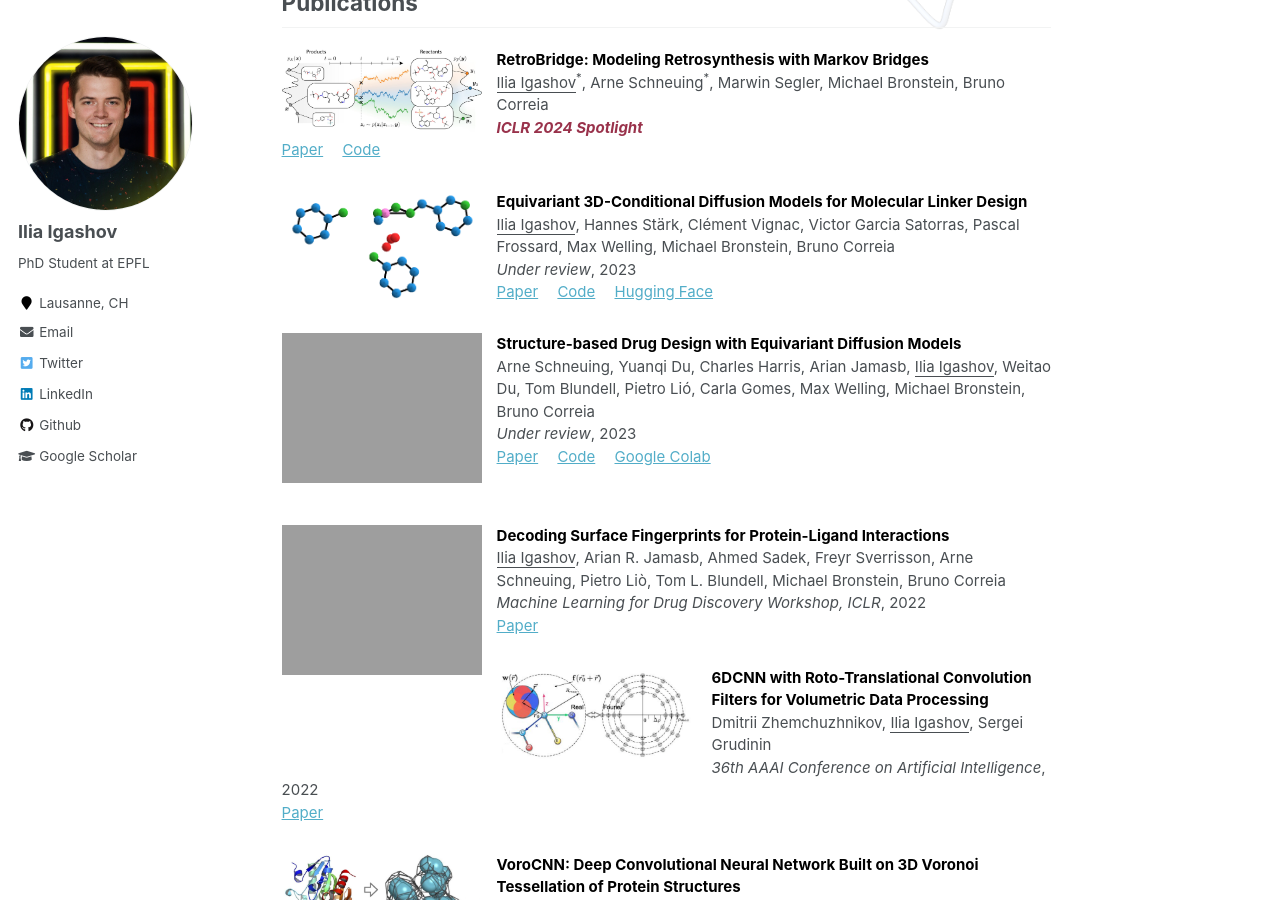
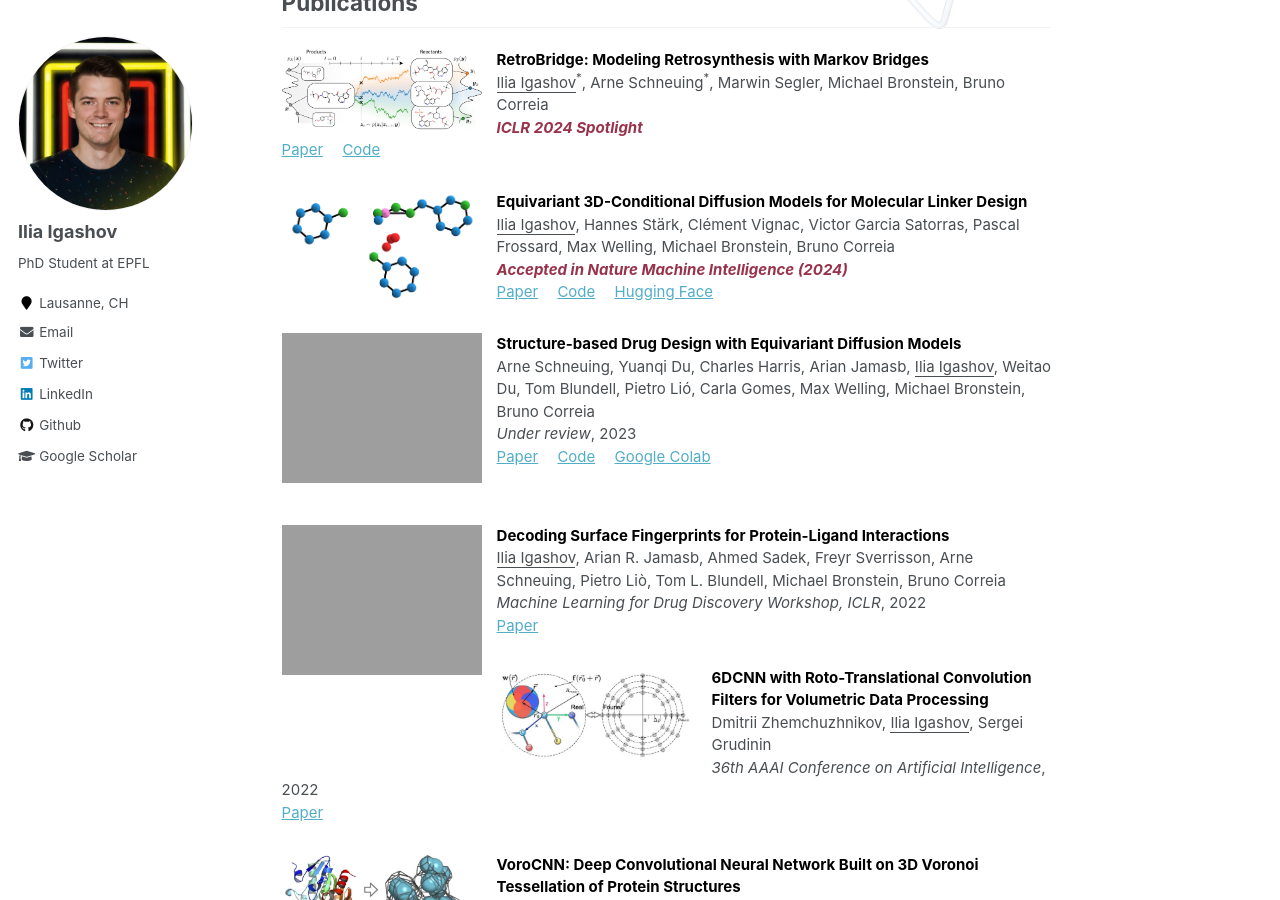
Before and after one commit to igashov/igashov.github.io, a Jekyll site: the page built from _pages/about.html, in a window 1280 px wide and 900 px high, scrolled down 510 px. Built offline with Jekyll 4.4.1, drawn with Linux system fonts in a browser that asks for light colours.

Commit message:
Update about.html

```diff
--- a/_pages/about.html
+++ b/_pages/about.html
@@ -81,7 +81,7 @@ author_profile: true
         </a>
         </strong><br>
           <u>Ilia Igashov</u>, Hannes Stärk, Clément Vignac, Victor Garcia Satorras, Pascal Frossard, Max Welling, Michael Bronstein, Bruno Correia<br>
-        <em>Under review</em>, 2023  <br>
+        <em><b>Accepted in Nature Machine Intelligence (2024)</b></em>  <br>
         <span class="links">
           <a href="https://arxiv.org/abs/2210.05274">Paper</a>
           <a href="https://github.com/igashov/DiffLinker">Code</a>
```
